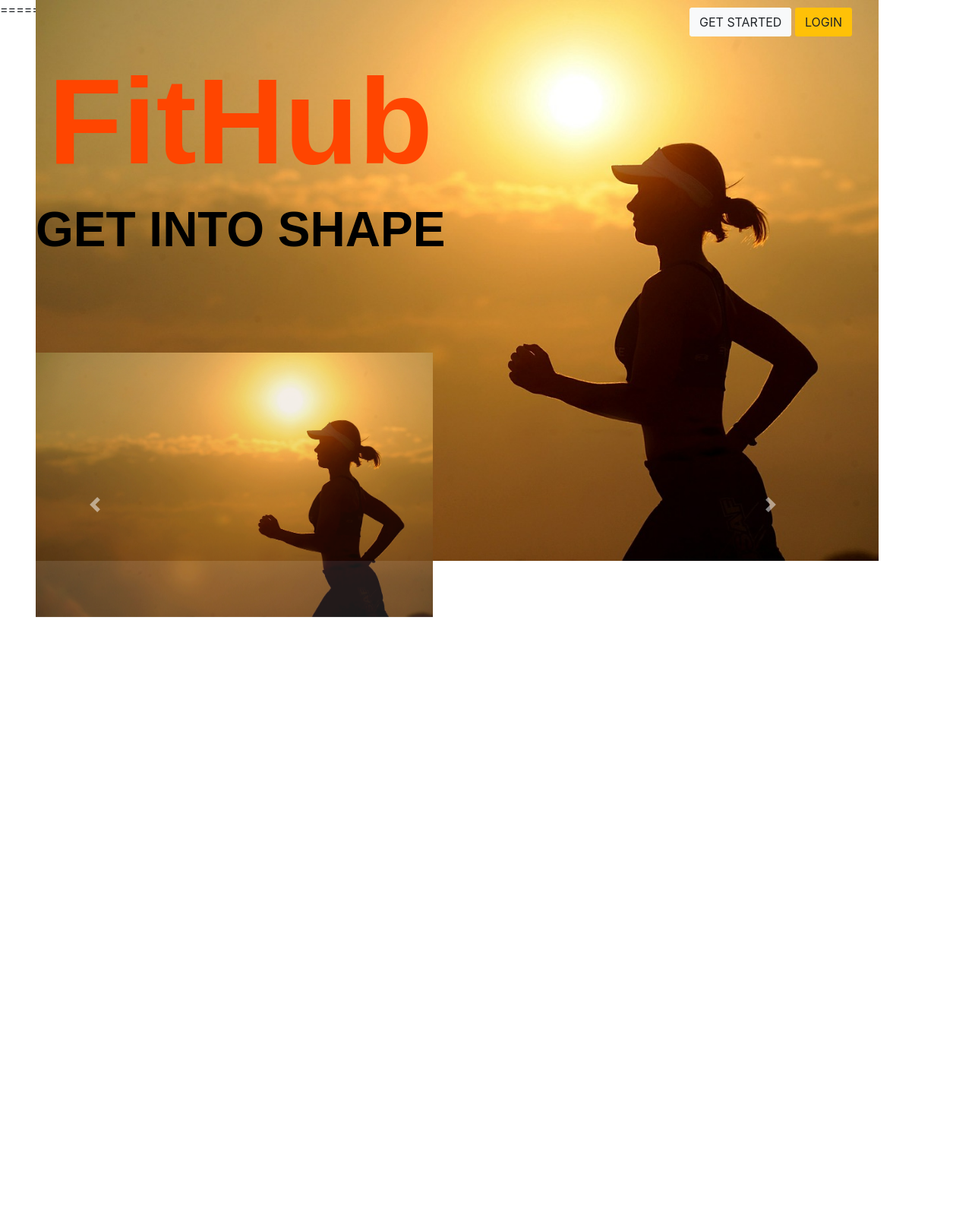
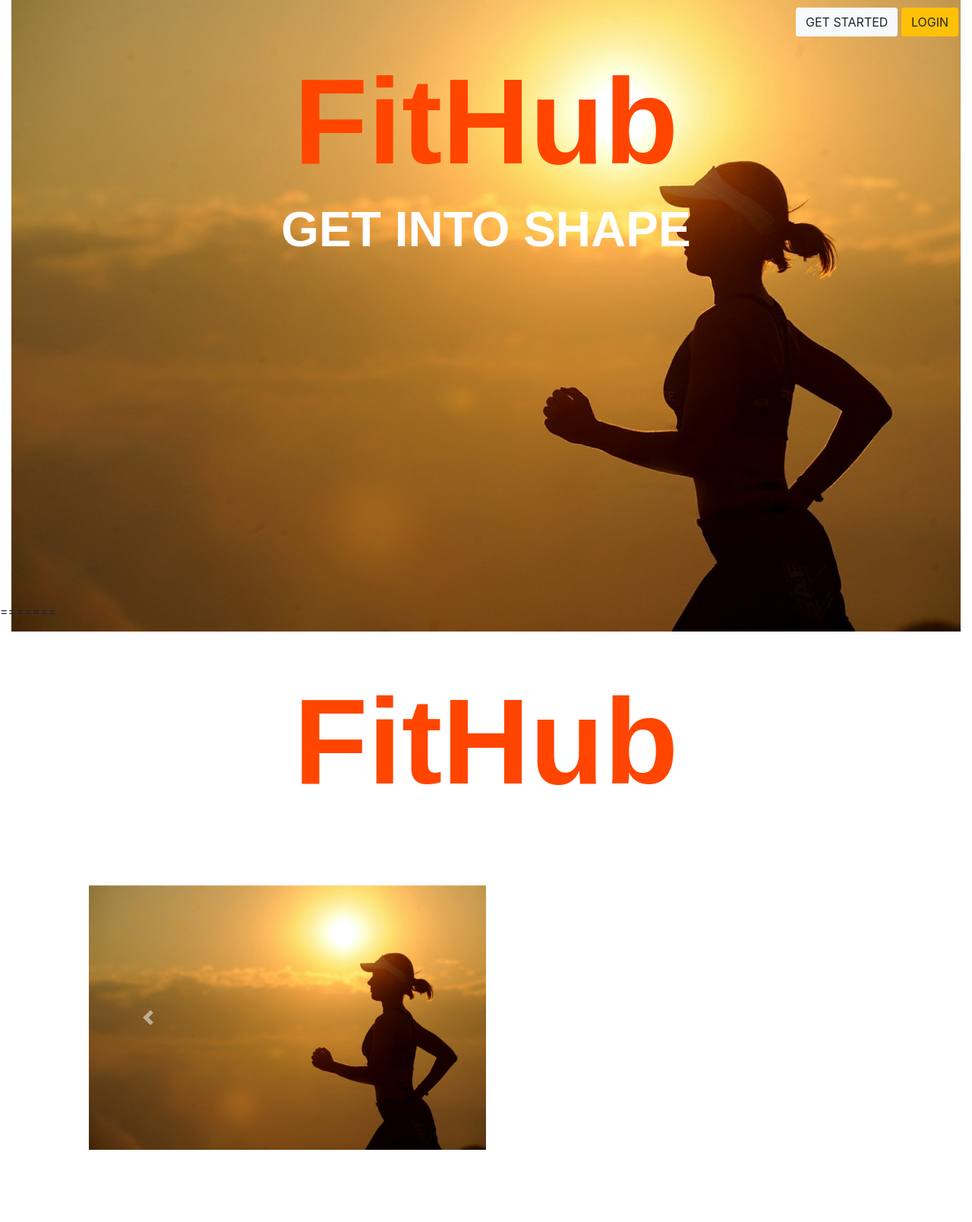
Before and after one commit to sdimartino510/fithub, a Node server app: page /home in a window 1280 px wide. Shown: the whole page at 76% size. Before the commit the page ends 812 px from the top, so only its background shows below. Run offline with Node 20, Linux system fonts and the light colour scheme; some libraries are stand-ins or nearby versions.

Commit message:
Update styles.css
fixed css

```diff
--- a/public/styles/styles.css
+++ b/public/styles/styles.css
@@ -8,7 +8,6 @@
   background-size: cover;
   background-position: center;
 }
-
 
 .list-group-item {
   line-height: 2.5;
@@ -21,31 +20,24 @@
   color: orangered;
 }
 
+
 #logoTypeSmall{
   font-family: Arial, Helvetica, sans-serif;
   font-size: 8vh;
   font-weight: 600;
   color: white;
 }
-#logoTypeSmall{
-  font-family: Arial, Helvetica, sans-serif;
-  font-size: 8vh;
-  font-weight: 600;
-  color: black;
-}
 
 .container{
   min-height: 99vh;
-    position: absolute;
-    top: 0px;
-    display: block;
-
 }
 
 #mainBackground{
   min-width: 99%;
+  z-index: -1;
   position: absolute;
   top: 0px;
+  left: 0px;
 }
 
 .btn{
@@ -59,7 +51,6 @@
   top: 10px;
 }
 
-
 .white{
   color: white;
 }
@@ -67,70 +58,3 @@
 .addFont{
   font-size: 30px;
 }
-
-
-
-.navbar{
-  position: static;
-  top: 0px;
-
-  z-index: 2;
-}
-
-.profile{
-  display: inline;
-  position: absolute;
-
-}
-
-.profileImg{
-  max-height: 50px;
-}
-
-.profileBg{
-  max-width: 99%;
-}
-
-.collapse{
-  min-height: 90vh;
-}
-
-.body-text{
-  color: black;
-}
-
-.navbar-collapse{
-  background-color: white;
-}
-
-.white{
-  color: black;
-}
-
-.mainContent{
-  top: 30vh;
-  position: absolute;
-}
-
-.start{
-  z-index: 2;
-}
-
-.forward{
-  z-index: 3;
-  position: absolute;
-}
-
-.carousel-inner{
-  height: 50%;
-  min-height: 50vh;
-  position: absolute;
-  display:block;
-  opacity: .9;
-}
-
-.articles{
-  top: 50vh;
-  height: 50vh;
-  position: relative;
-}
```
